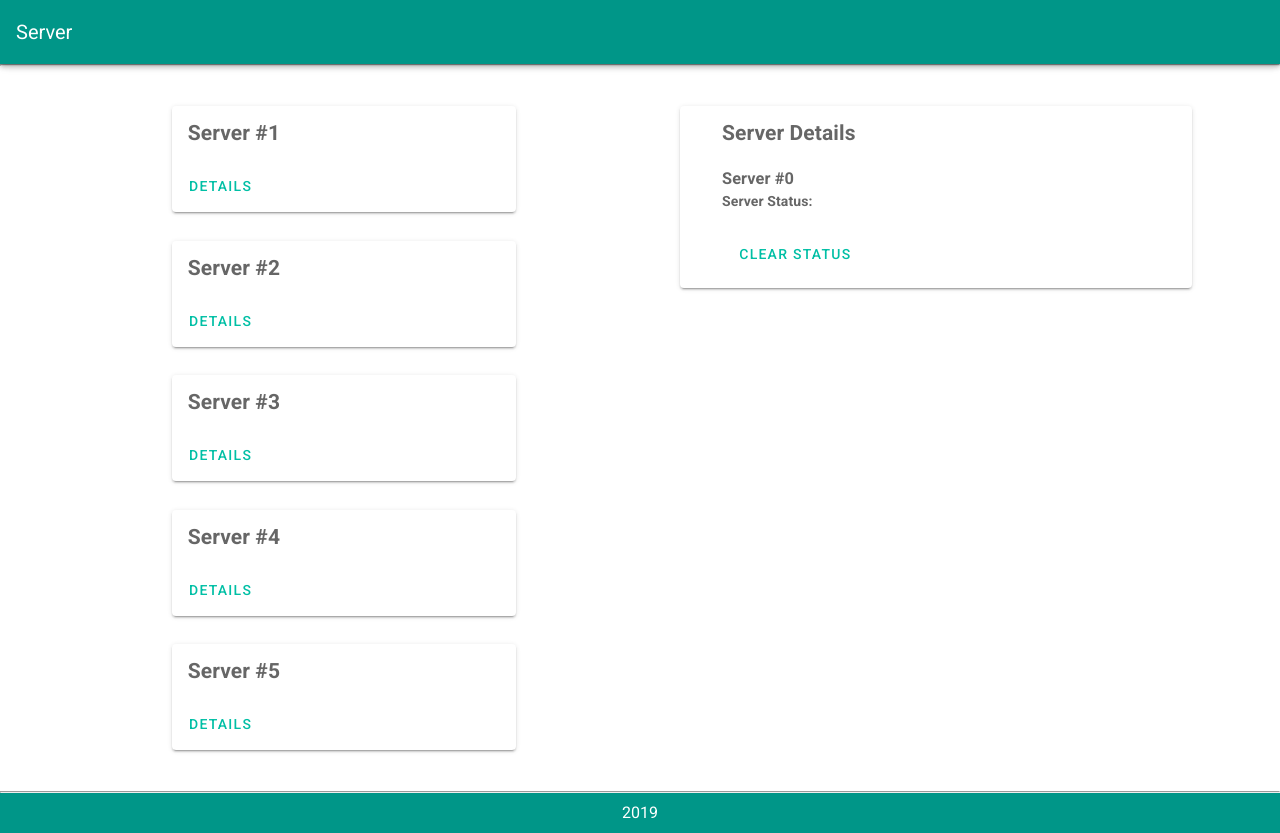
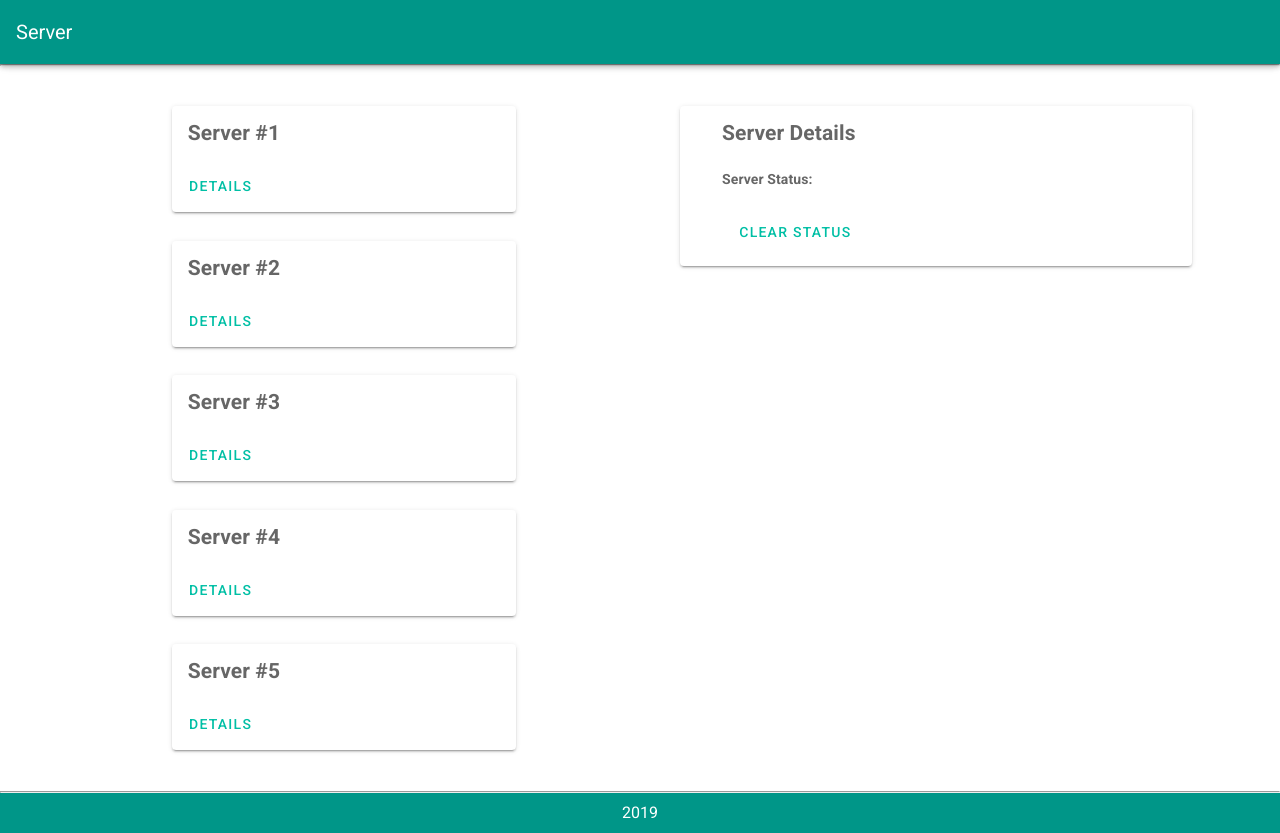
Before and after one commit to Maurina/componentsProject, a Vue app: page / in a window 1280 px wide. Built offline with nearby package versions, Linux system fonts and the light colour scheme.

Commit message:
comments

```diff
--- a/src/components/serverDetails.vue
+++ b/src/components/serverDetails.vue
@@ -5,7 +5,7 @@
                 <h2>Server Details</h2>
                      <div class="mx-auto list-group-item cards" max-width="344">
 
-                  <h3 >  Server #{{ id }} </h3>
+                  <!-- <h3 >  Server #{{ id }} </h3> -->
                   <h4> Server Status: {{ test }} </h4>
 
                 </div>
```
